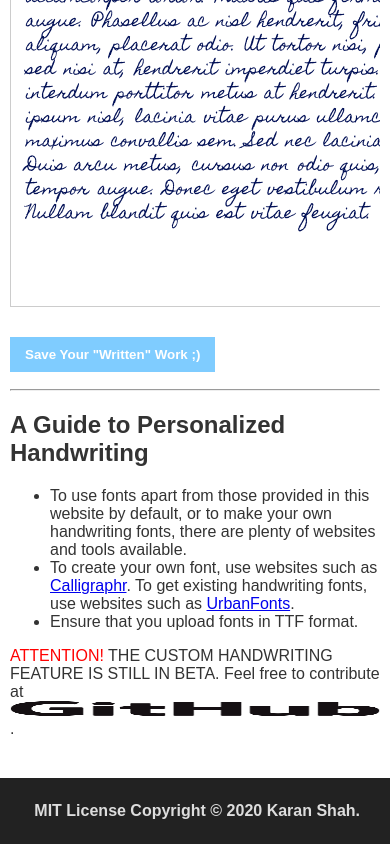
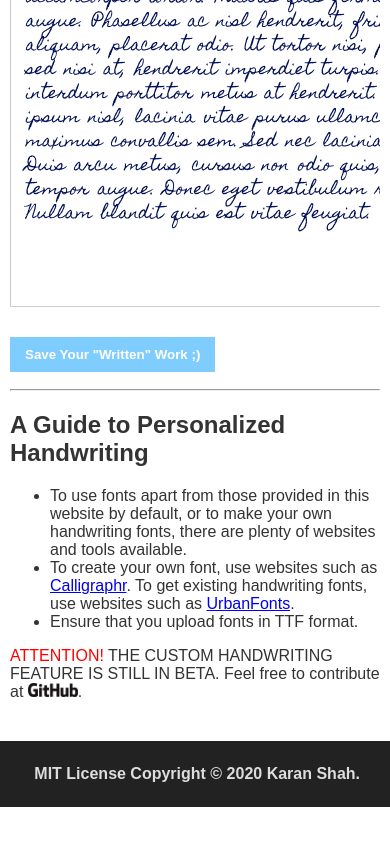
Before and after one commit to karanshah0206/Type-To-Write, a plain HTML site: page index.html in a window 390 px wide. Shown: the part 1172-2016 px from the top of the page. After the commit the page ends 1979 px from the top, so only its background shows below. Drawn offline with Linux system fonts and the light colour scheme; a web font is replaced by a local one.

Commit message:
Fixed GitHub Logo Resizing Issue on Small Screens
When on smaller screens such as phones, the GitHub logo at the "Attention!" message would resize randomly. This is now fixed.

```diff
--- a/index.html
+++ b/index.html
@@ -92,7 +92,7 @@
         <li>To create your own font, use websites such as <a href="https://www.calligraphr.com/en/" target="_blank">Calligraphr</a>. To get existing handwriting fonts, use websites such as <a href="https://www.urbanfonts.com/fonts/handwritten-fonts.htm" target="_blank">UrbanFonts</a>.</li>
         <li>Ensure that you upload fonts in TTF format.</li>
       </ul>
-      <font style="color: red !important">ATTENTION!</font> THE CUSTOM HANDWRITING FEATURE IS STILL IN BETA. Feel free to contribute at <a href="https://www.github.com/karanshah0206" target="_blank"><img src="img/GitHub_Logo.png" height="15px"></a>.
+      <font style="color: red !important">ATTENTION!</font> THE CUSTOM HANDWRITING FEATURE IS STILL IN BETA. Feel free to contribute at <a href="https://www.github.com/karanshah0206" target="_blank"><img src="img/GitHub_Logo.png" style="max-width: 50px !important;"></a>.
     </div>
   </main>
   <footer style="background-color: #222; color: #ddd;padding: 24px 30px; text-align: right;font-weight: bold;">
```
